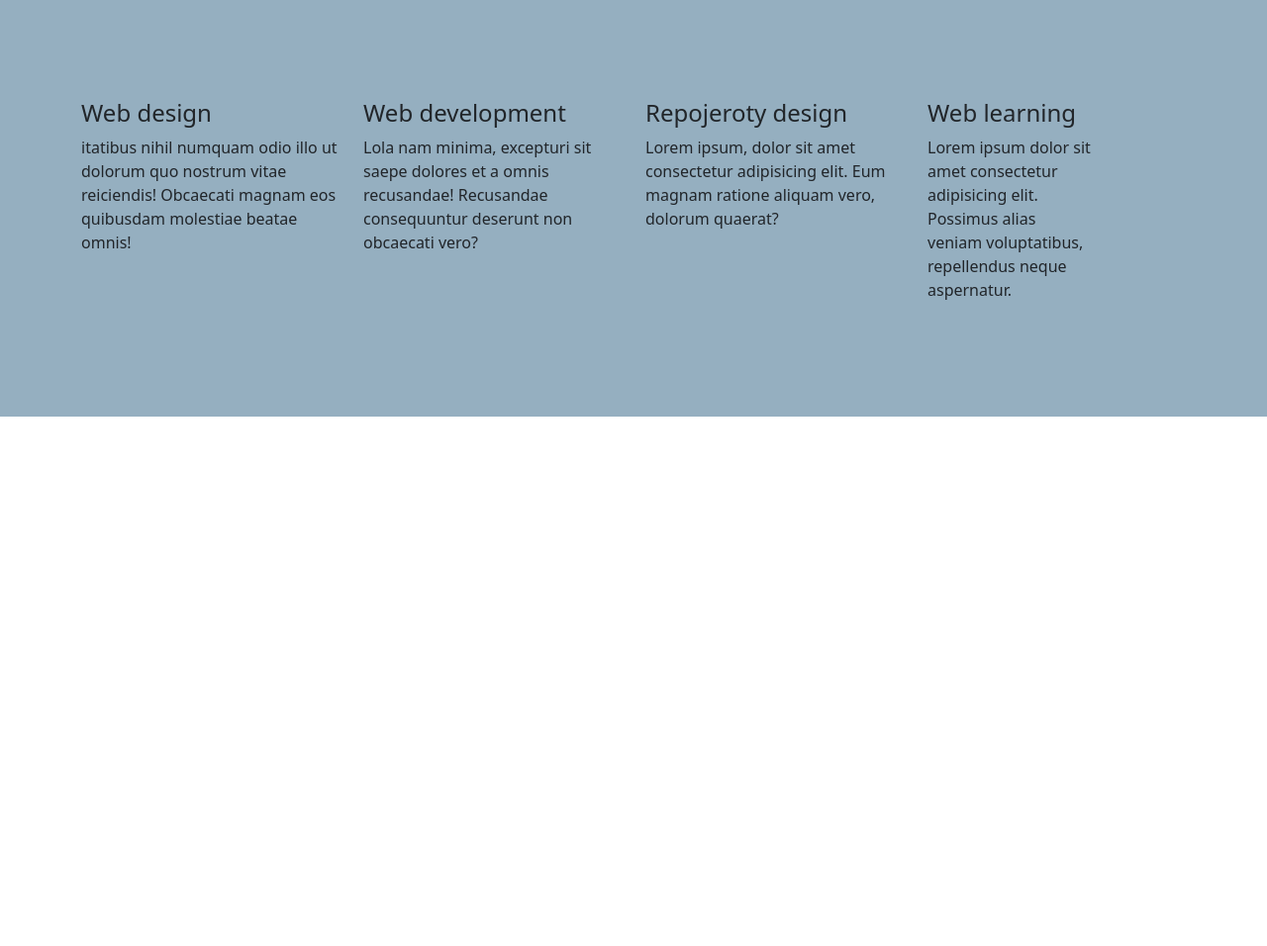
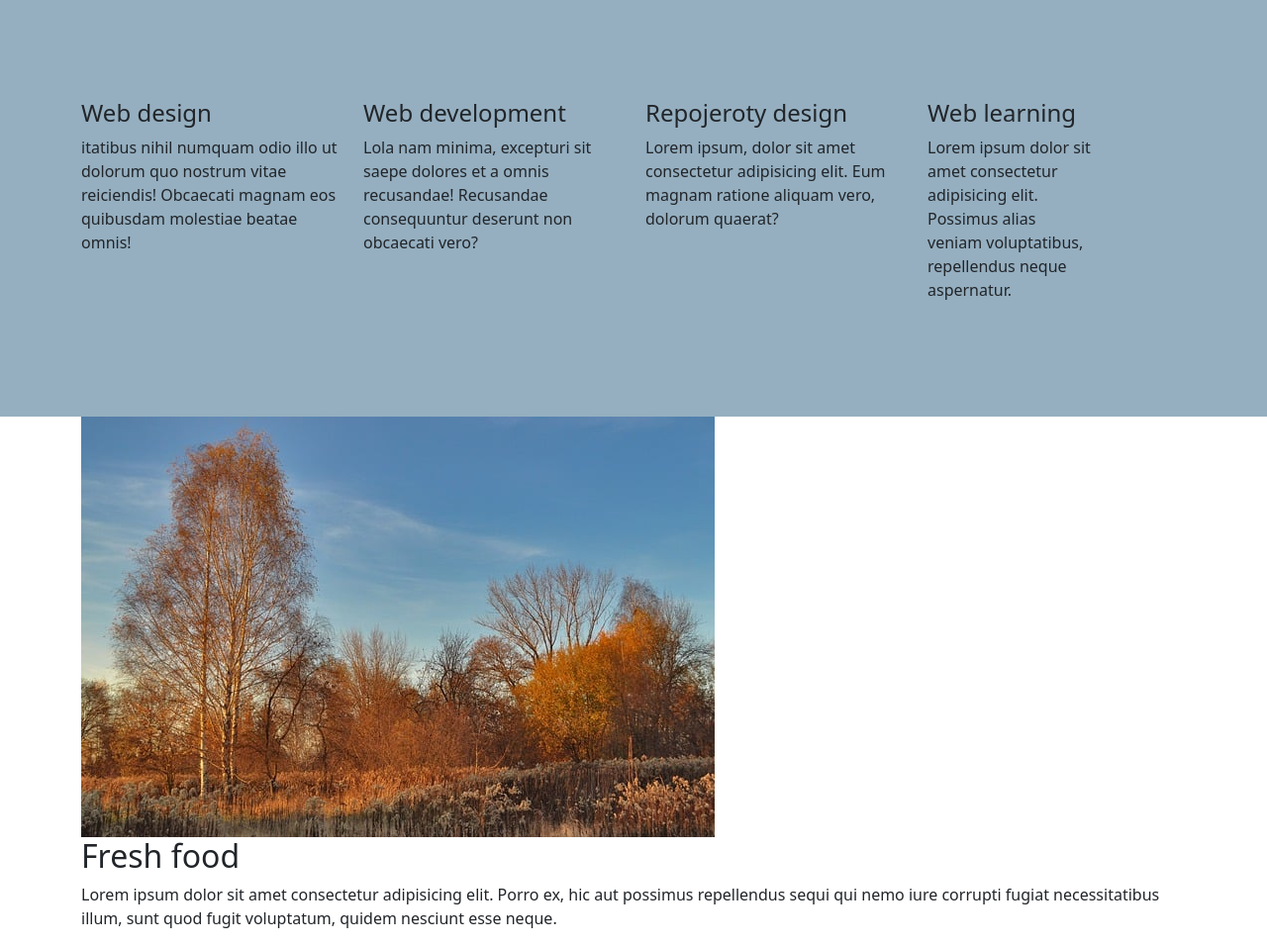
Before and after one commit to rimasultana/class-17, a plain HTML site: page index.html in a window 1280 px wide. Shown: the whole page at 99% size. Before the commit the page ends 800 px from the top, so only its background shows below. Drawn offline with Linux system fonts and the light colour scheme.

Commit message:
bootstrap 2nd class done

```diff
--- a/index.html
+++ b/index.html
@@ -9,6 +9,7 @@
     <!-- main css -->
     <link rel="stylesheet" href="css/style.css" />
   </head>
+
   <body>
     <div class="section-1">
       <div class="container">
@@ -36,6 +37,25 @@
       </div>
     </div>
 
+<div class="section-2">
+  <div class="container">
+    <div class="row">
+      <div class="col-lg-5">
+        <img src="images/1.jpg" alt="image">
+      </div>
+      <div>
+        <h2>Fresh food</h2>
+        <p>Lorem ipsum dolor sit amet consectetur adipisicing elit. Porro ex, hic aut possimus repellendus sequi qui nemo iure corrupti fugiat necessitatibus illum, sunt quod fugit voluptatum, quidem nesciunt esse neque.
+ </p>
+      </div>
+    </div>
+  </div>
+</div>
+
+
+
+
+
 
 
 
```
Also changed, not shown: images/1.jpg (added), images/2.jpg (added), images/3.jpg (added).
